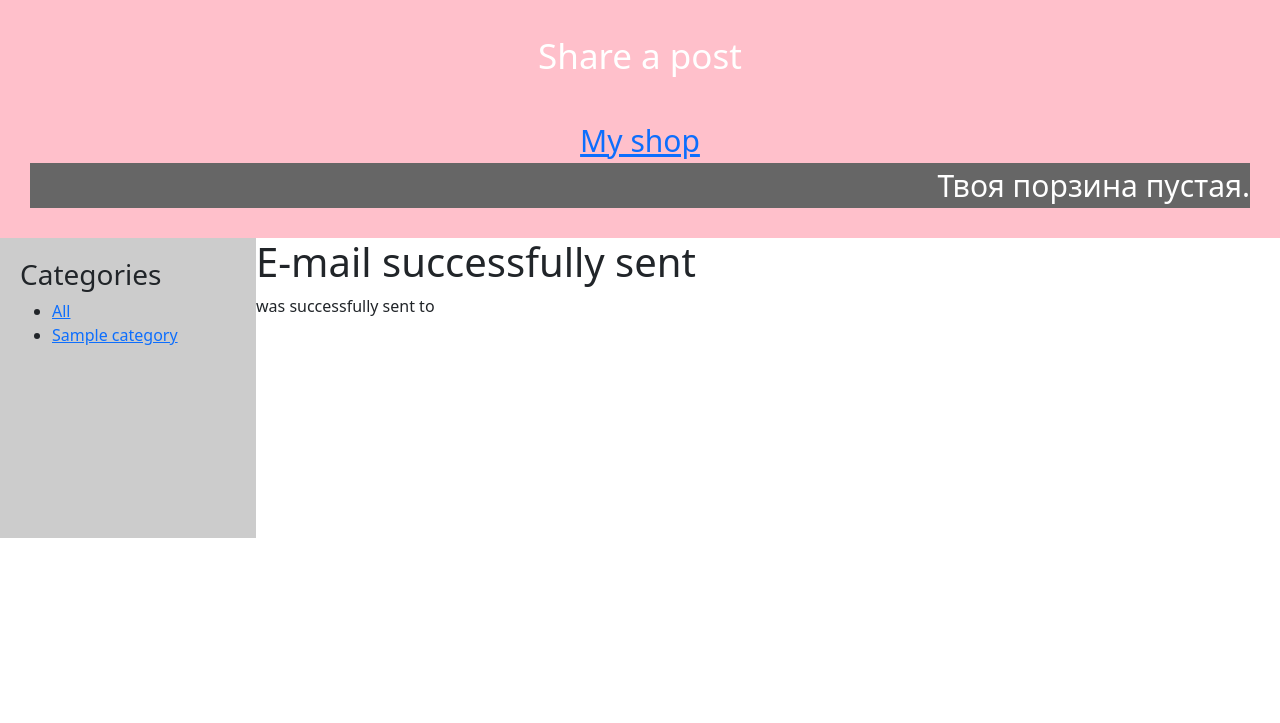
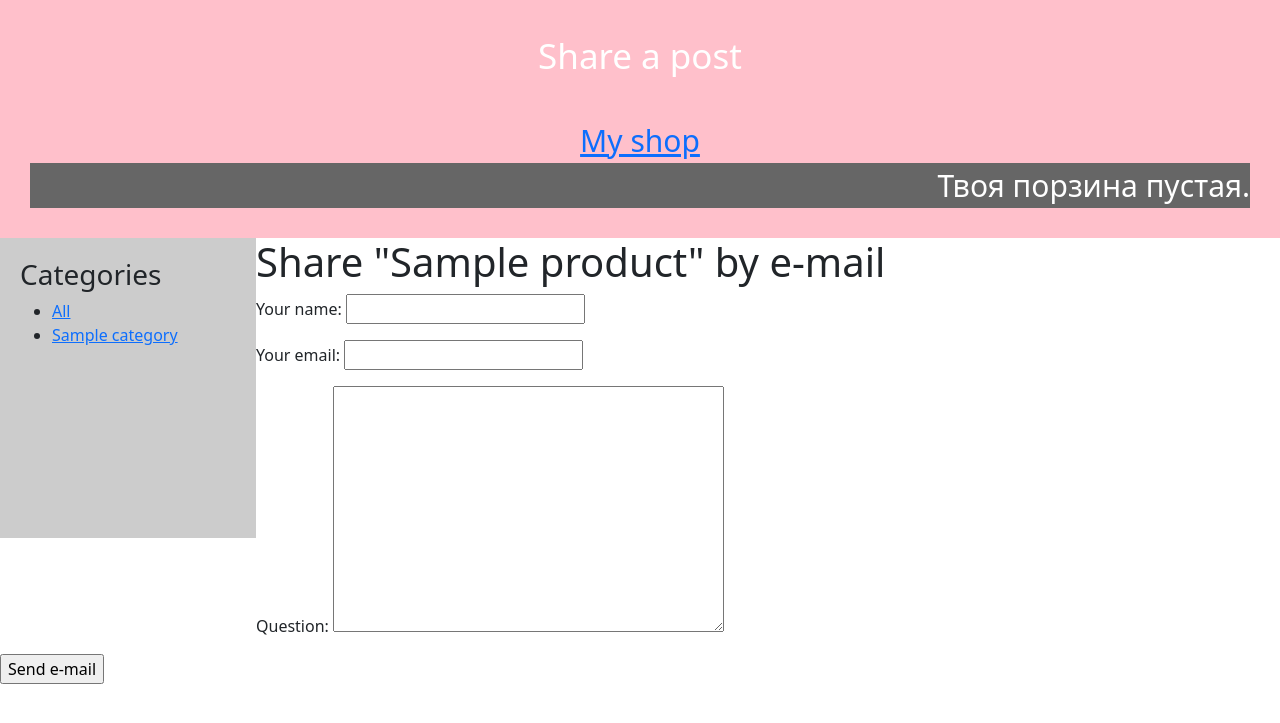
Before and after one commit to RomanRomanowicz/wholesaler_and_shop, a Django app: template shop/templates/shop/product/message.html in a window 1280 px wide. Shown: the top 723 px of the page. Run offline with Django 4.2, Linux system fonts and the light colour scheme; the template is opened without the code that fills it: values that come from a table or form of the project are taken from there, others are empty; tables that the repository leaves empty hold one stand-in row (values such as "Sample post").

Commit message:
send_mail
send_mail

```diff
--- a/shop/forms.py
+++ b/shop/forms.py
@@ -2,7 +2,6 @@ from django import forms
 
 
 class EmailPostForm(forms.Form):
-    name = forms.CharField(max_length=25)
-    email = forms.EmailField()
-    to = forms.EmailField()
-    comments = forms.CharField(required=False, widget=forms.Textarea)
+    your_name = forms.CharField(max_length=25)
+    your_email = forms.EmailField()
+    question = forms.CharField(required=False, widget=forms.Textarea)
--- a/shop/templates/shop/product/detail.html
+++ b/shop/templates/shop/product/detail.html
@@ -18,9 +18,8 @@
             <input type="submit" value="Add to cart">
         </form>
         {{ product.description|linebreaks }}
-        <h1>{{ product.id }}  {{ product.slug }}    {{ product }}</h1>
         <p>
-            <a href="{% url 'shop:post_message' %}" >Share this post pytanie do sprzedjącego</a>
+            <a href="{% url 'shop:post_message' product.id %}" >Вопрос к продавцу</a>
         </p>
     </div>
 {% endblock %}
--- a/shop/templates/shop/product/message.html
+++ b/shop/templates/shop/product/message.html
@@ -2,10 +2,17 @@
 {% load static %}
 {% block title %}Share a post{% endblock %}
 {% block content %}
-
+    {% if sent %}
         <h1>E-mail successfully sent</h1>
         <p>
-            was successfully sent to
+            Ваш вопрос о "{{ product.name }}" отправлен в магазин "название магазина" {{ cd.to }}.
         </p>
-
+    {% else %}
+        <h1>Share "{{ product.name }}" by e-mail</h1>
+        <form action="." method="post">
+            {{ form.as_p }}
+            {% csrf_token %}
+            <input type="submit" value="Send e-mail">
+        </form>
+    {% endif %}
 {% endblock %}
--- a/shop/urls.py
+++ b/shop/urls.py
@@ -11,5 +11,5 @@ urlpatterns = [
     path('<slug:category_slug>/', product_list, name='product_list_by_category'),
     # re_path(r'^(?P<id>\d+)/(?P<slug>[-\w]+)/$', product_detail, name='product_detail'),
     path('<int:id>/<slug:slug>/', product_detail, name='product_detail'),
-    path('/message/', post_message, name='post_message'),
+    path('/<int:id>/message/', post_message, name='post_message'),
 ]
```
Also changed, not shown: shop/views.py (+18 -7 lines).
